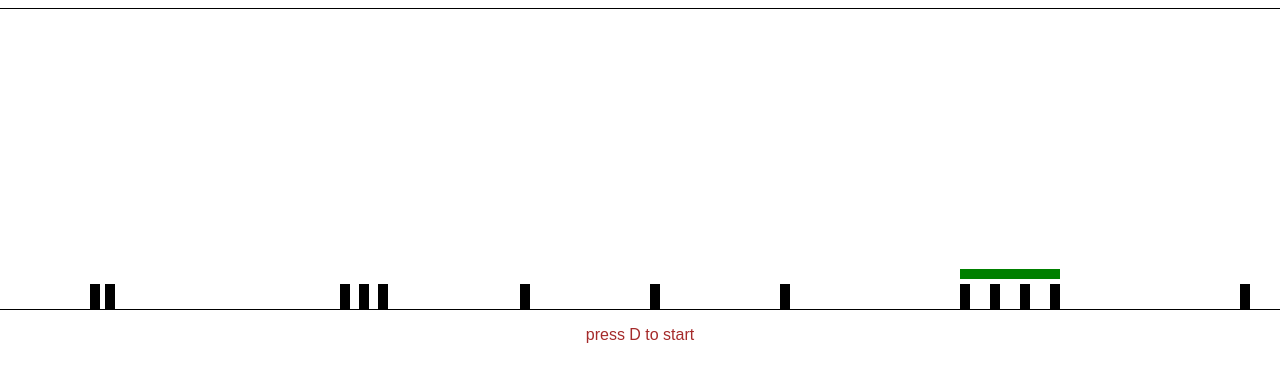
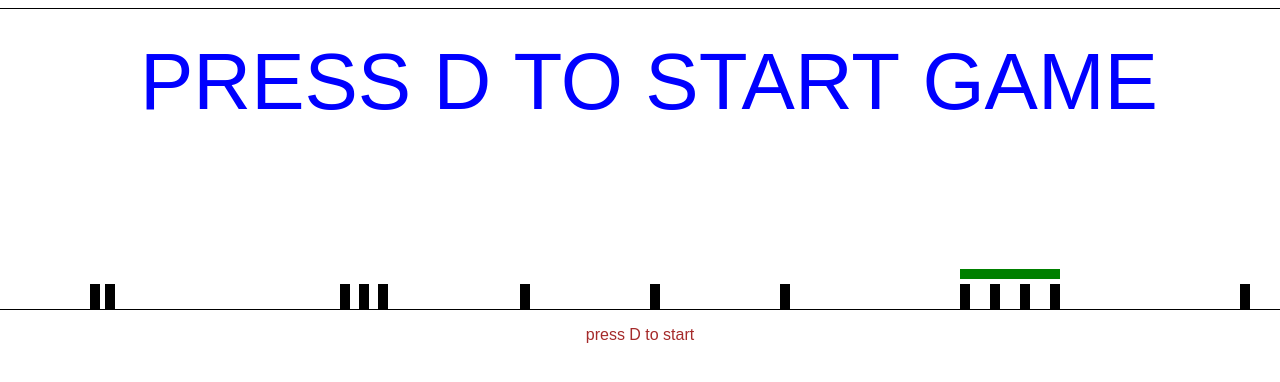
Before and after one commit to kasper-lgtm/tull-ngen, a plain HTML site: page portfolio-project/egetspel/egetspel.html in a window 1280 px wide. Shown: the top 382 px of the page. Drawn offline with Linux system fonts and the light colour scheme.

Commit message:
theooladers secret stash

```diff
--- a/portfolio-project/egetspel/egetspel.html
+++ b/portfolio-project/egetspel/egetspel.html
@@ -33,7 +33,7 @@
        }
     </style>
   </head>
-  <body onload ="startgame()">
+  <body>
 
     <div class="spelytan">
       <canvas id="spelyta" width="2000" height="300" style="border: 1px solid black;"></canvas>
@@ -82,6 +82,7 @@
         wall = wall_original.slice();
         block = 1950
         starttid = Date.now()
+        first = false;
       }
       if(event.key == "s")
       {
@@ -181,22 +182,23 @@
         return false;
       }
 
-      function startgame()
+
+
+      function run()
       {
-        ctx.font = "100px arial";
+        console.log(first)
+
+         ctx.clearRect(0,0,canvas.width,canvas.height)
+        if(first == true)
+      {
+        ctx.font = "80px arial";
         ctx.fillStyle = "blue"
         ctx.fillText("PRESS D TO START GAME", 500, 100)
       }
 
-      function run()
-      {
 
 
 
-
-
-
-        ctx.clearRect(0,0,canvas.width,canvas.height)
         ctx.fillStyle="red";
         if(alive)
         {ctx.fillRect(100, rectangle, size , size)}
```
